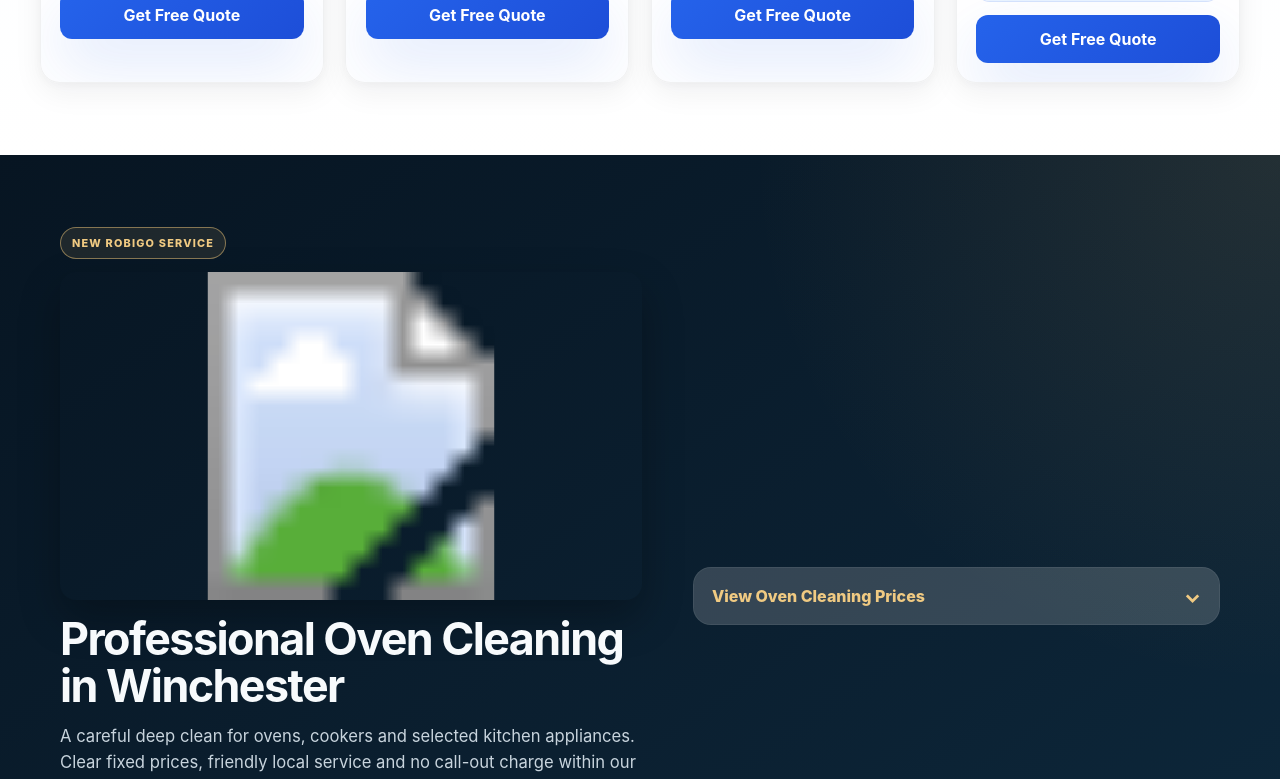
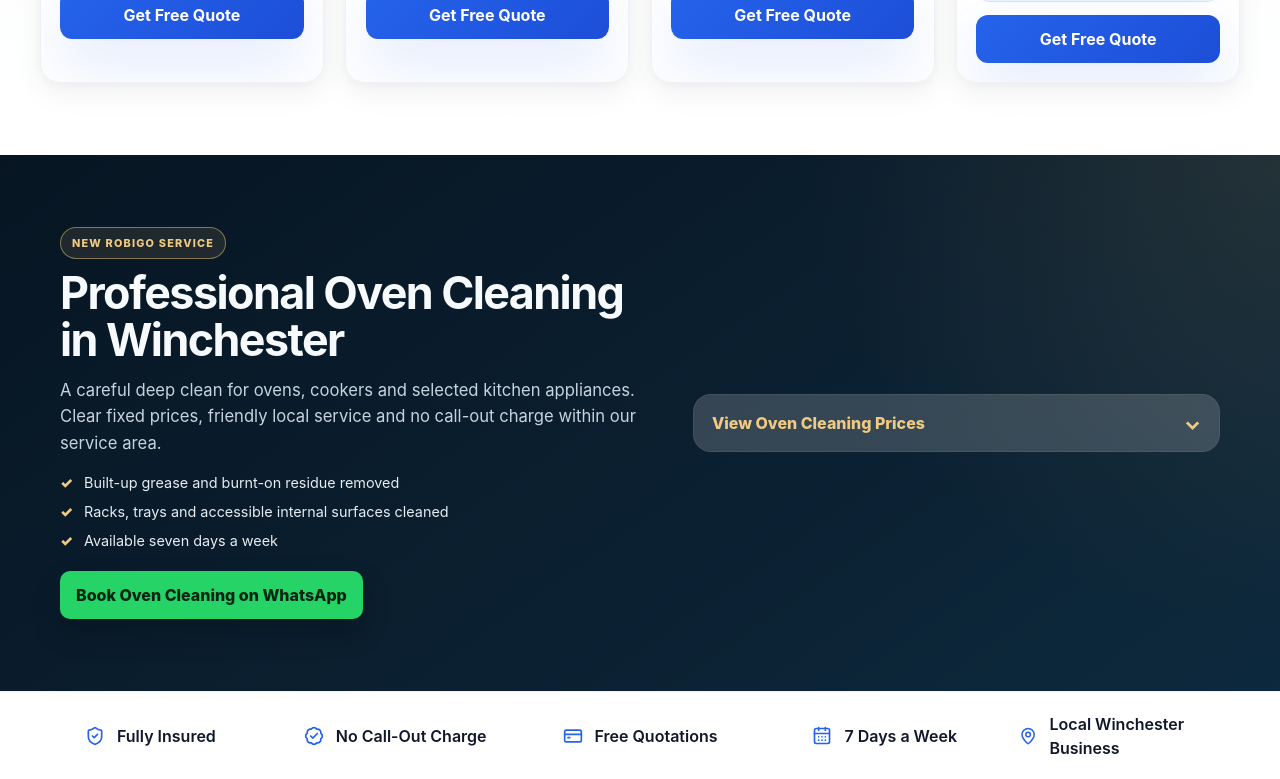
Before and after one commit to Robigo1977/ROBIGO-V5, a React (Vite) app: page / in a window 1280 px wide. Shown: the part 1491-2270 px from the top of the page. Built offline with nearby package versions, Linux system fonts and the light colour scheme.

Commit message:
Remove broken oven image asset

```diff
--- a/src/components/sections/OvenCleaning/OvenCleaning.tsx
+++ b/src/components/sections/OvenCleaning/OvenCleaning.tsx
@@ -1,4 +1,3 @@
-import ovenImage from "../../../assets/optimized/approved/oven-cleaning-2026.svg";
 import { site } from "../../../config/site";
 import styles from "./OvenCleaning.module.css";
 
@@ -26,22 +25,6 @@ export default function OvenCleaning() {
       <div className={styles.inner}>
         <div className={styles.intro}>
           <span className={styles.badge}>NEW ROBIGO SERVICE</span>
-          <img
-            src={ovenImage}
-            alt="Professional oven cleaning in a modern Winchester kitchen"
-            width={640}
-            height={360}
-            loading="lazy"
-            decoding="async"
-            style={{
-              display: "block",
-              width: "100%",
-              height: "auto",
-              margin: "0.8rem 0 1rem",
-              borderRadius: "16px",
-              boxShadow: "0 18px 40px rgba(0, 0, 0, 0.28)",
-            }}
-          />
           <h2 id="oven-cleaning-title">Professional Oven Cleaning in Winchester</h2>
           <p>
             A careful deep clean for ovens, cookers and selected kitchen appliances.
```
